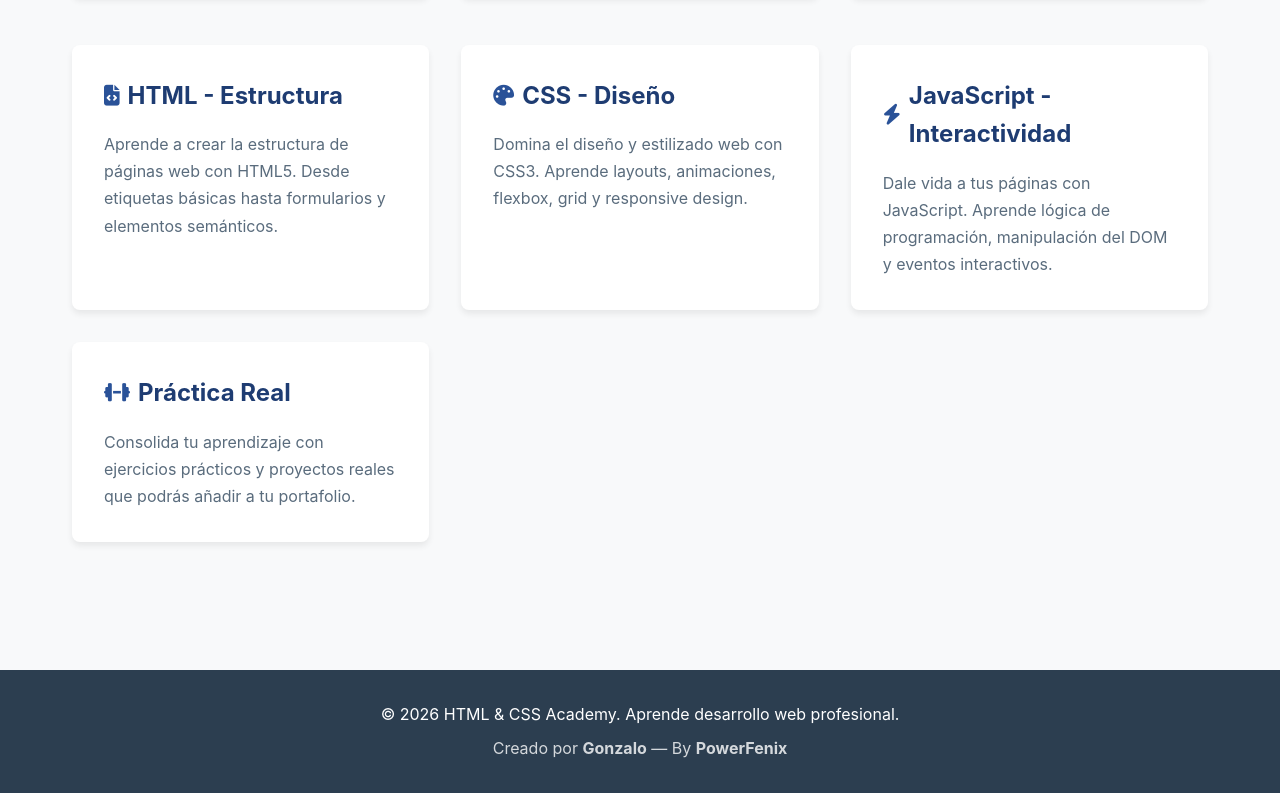
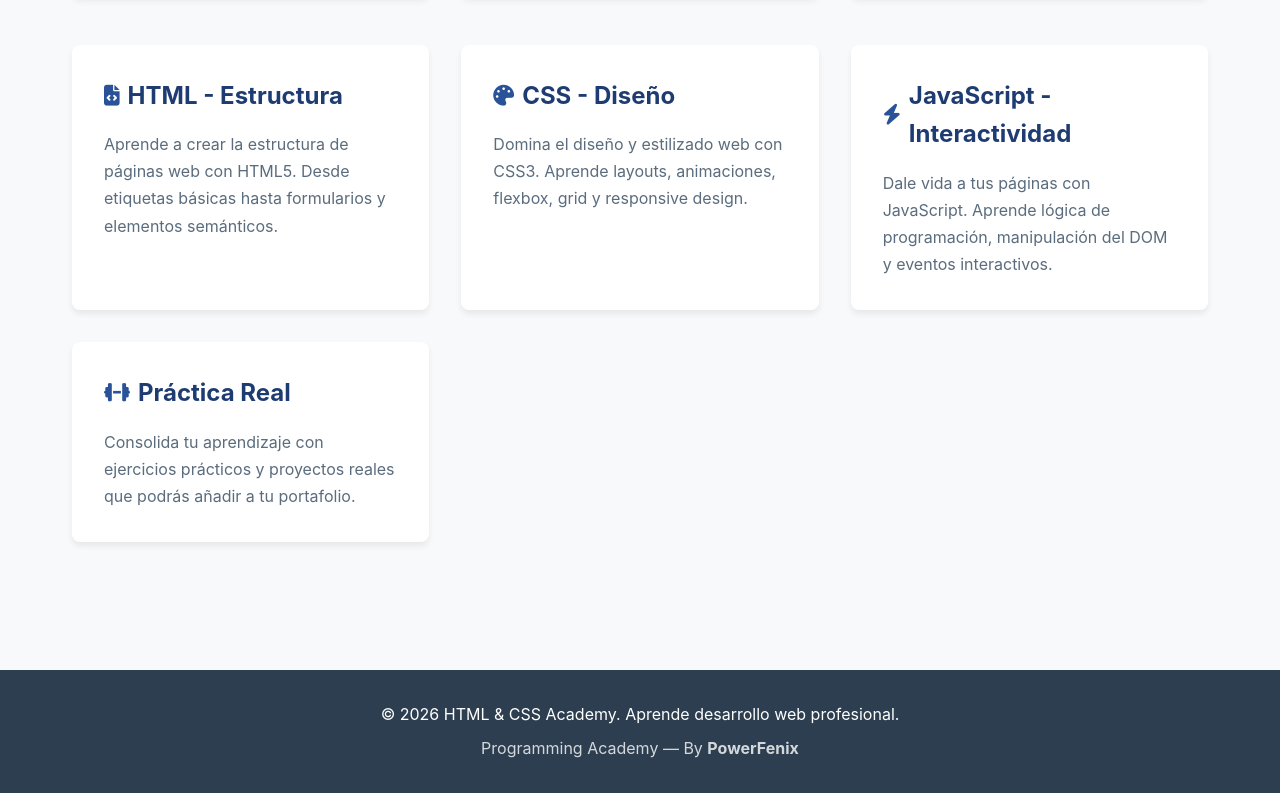
Before and after one commit to Gonzalo002855/HTML-CSS-Academy, a plain HTML site: page index.html in a window 1280 px wide. Shown: the part 884-1677 px from the top of the page. Drawn offline with Linux system fonts and the light colour scheme; no server answers.

```diff
--- a/index.html
+++ b/index.html
@@ -1738,7 +1738,7 @@ p {
 <footer>
     <p>&copy; 2026 HTML & CSS Academy. Aprende desarrollo web profesional.</p>
     <p style="margin-top: 0.5rem; opacity: 0.8;">
-        Creado por <strong>Gonzalo</strong> — By <strong>PowerFenix</strong>
+        Programming Academy — By <strong>PowerFenix</strong>
     </p>
 </footer>
 
```
